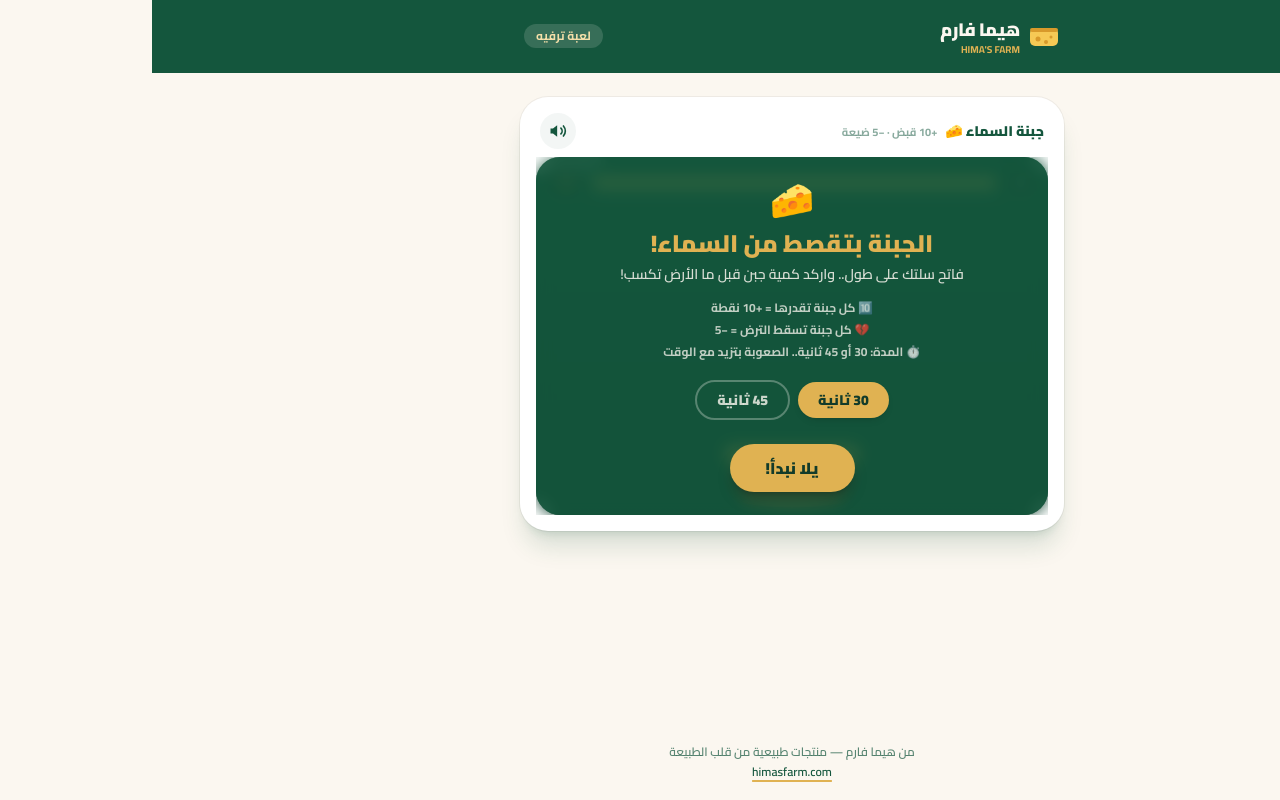
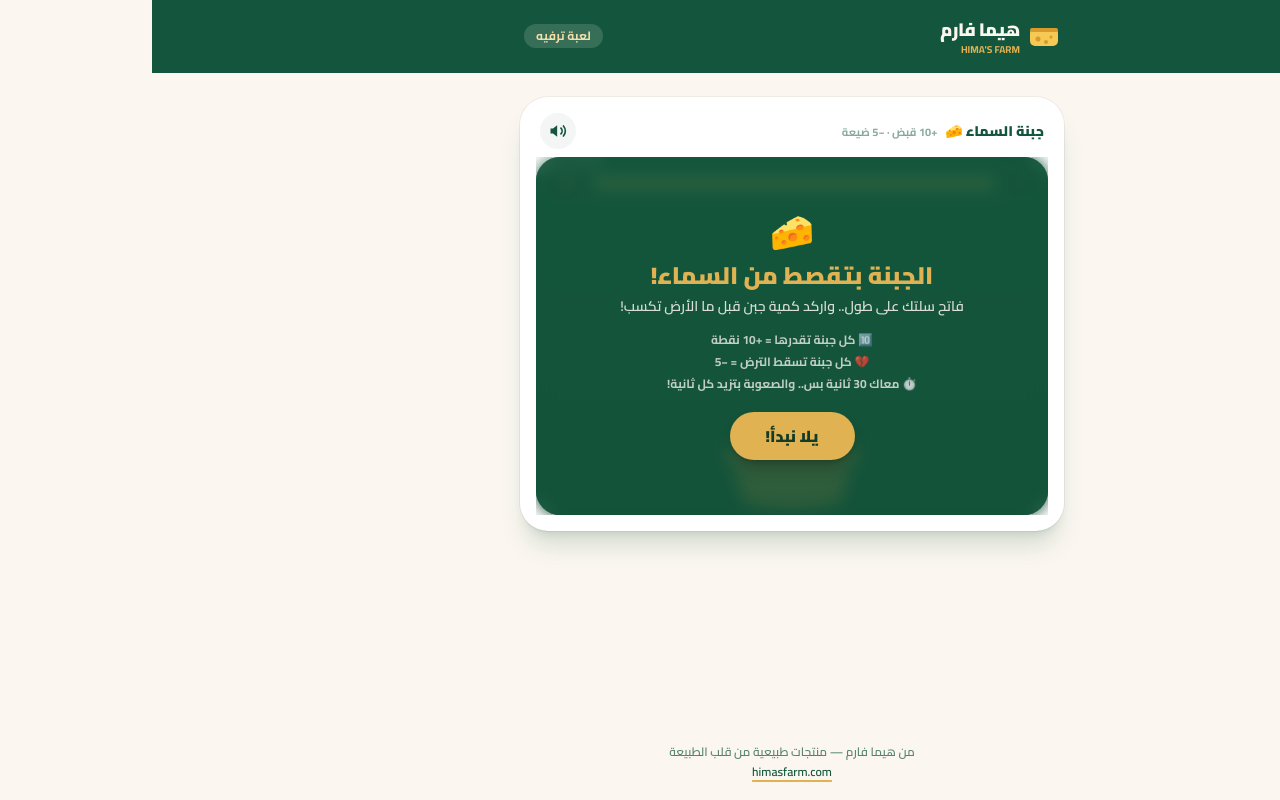
Before and after one commit to ibrahim8ismael/cheese-event-game, a Next.js app: page / in a window 1280 px wide. Built offline with nearby package versions, Linux system fonts and the light colour scheme.

Commit message:
tweak: huge countdown, faster cheese ramp (240→440), fixed 30s rounds (#9)

```diff
--- a/components/game/CheeseGame.tsx
+++ b/components/game/CheeseGame.tsx
@@ -5,7 +5,6 @@ import { CheeseCourt } from "@/components/game/CheeseCourt";
 import { sfx } from "@/lib/sound";
 import {
   DEFAULT_ROUND,
-  ROUND_OPTIONS,
   verdictForCatch,
   type Verdict,
 } from "@/lib/game";
@@ -16,7 +15,7 @@ type Phase = "intro" | "countdown" | "running" | "final";
 
 export function CheeseGame() {
   const [phase, setPhase] = useState<Phase>("intro");
-  const [roundSeconds, setRoundSeconds] = useState<number>(DEFAULT_ROUND);
+  const roundSeconds = DEFAULT_ROUND; // ثابتة: 30 ثانية
   const [score, setScore] = useState(0);
   const [count, setCount] = useState(3);
   const [finalVerdict, setFinalVerdict] = useState<Verdict | null>(null);
@@ -125,23 +124,7 @@ export function CheeseGame() {
               <div className="mb-5 space-y-1.5 text-xs font-bold text-cream/75">
                 <p>🔟 كل جبنة تقدرها = +10 نقطة</p>
                 <p>💔 كل جبنة تسقط الترض = −5</p>
-                <p>⏱️ المدة: 30 أو 45 ثانية.. الصعوبة بتزيد مع الوقت</p>
-              </div>
-              <div className="mb-6 flex items-center justify-center gap-2">
-                {ROUND_OPTIONS.map((secs) => (
-                  <button
-                    key={secs}
-                    type="button"
-                    onClick={() => setRoundSeconds(secs)}
-                    className={`rounded-full px-5 py-2 text-sm font-black transition active:scale-95 ${
-                      roundSeconds === secs
-                        ? "bg-gold text-brand-dark shadow-md"
-                        : "border-2 border-cream/30 text-cream/80"
-                    }`}
-                  >
-                    {secs} ثانية
-                  </button>
-                ))}
+                <p>⏱️ معاك 30 ثانية بس.. والصعوبة بتزيد كل ثانية!</p>
               </div>
               <button
                 type="button"
@@ -159,11 +142,11 @@ export function CheeseGame() {
           <div className="absolute inset-0 flex flex-col items-center justify-center bg-brand/60 text-center">
             <p
               key={count}
-              className="anim-pop text-8xl font-black tabular-nums text-gold drop-shadow-lg"
+              className="anim-pop text-[170px] font-black leading-none tabular-nums text-gold drop-shadow-[0_0_45px_rgba(224,178,82,0.5)]"
             >
               {count}
             </p>
-            <p className="mt-3 text-sm font-bold text-cream/85">
+            <p className="mt-6 text-base font-black text-cream drop-shadow">
               السلة بتتبع إصبعك.. استعد!
             </p>
           </div>
--- a/lib/game.ts
+++ b/lib/game.ts
@@ -38,10 +38,7 @@ export const MISS_PENALTY = 5;
 /** أقل درجة مسموحة (مفيش درجات سلبية.. قلبنا طيب) */
 export const SCORE_FLOOR = 0;
 
-/** مدد الجولة المتاحة (ثواني) */
-export const ROUND_OPTIONS = [30, 45] as const;
-
-/** الافتراضي */
+/** مدة الجولة (ثواني) — ثابتة 30 في الديمو */
 export const DEFAULT_ROUND = 30;
 
 /** كيف الصعوبة 0..1 على طول الجولة: بترفع السرعة وتقلل فترة النزول */
@@ -51,7 +48,7 @@ export function difficultyAt(elapsedSec: number, roundSeconds: number): number {
 
 /** سرعة نزول الجبنة (وحدة viewBox/ثانية) بترتفع مع الصعوبة */
 export function fallSpeedAt(power: number): number {
-  return 160 + 185 * power; // 160 → 345
+  return 240 + 200 * power; // 240 → 440 — نسخة الديمـو: أسرع من الأصل
 }
 
 /** فترة بين كل جبنة والتانية بتقل مع الصعوبة (ثانية) */
```
Also changed, not shown: 1 other file (tests, documents, lock files or other folders).
